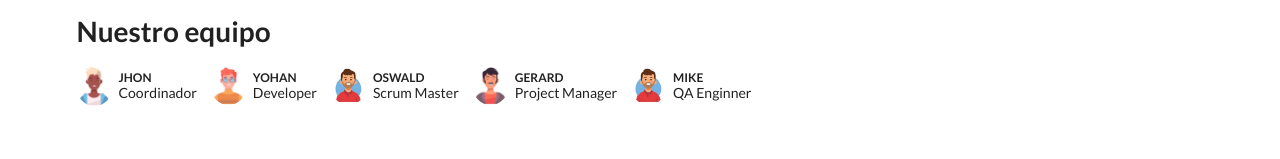
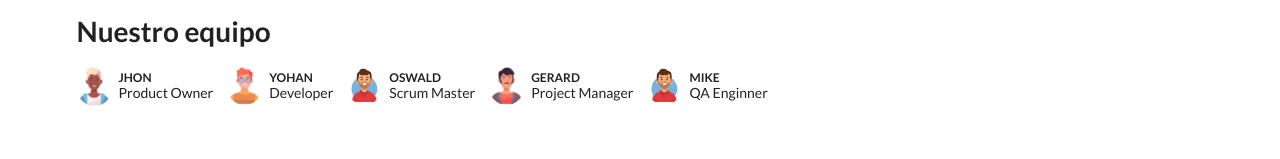
Before and after one commit to miguelbart/client, a Vue app: page / in a window 1280 px wide. Shown: the part 155-314 px from the top of the page. Built offline with nearby package versions, Linux system fonts and the light colour scheme; no server answers.

Commit message:
role name changed

```diff
--- a/src/views/Home.vue
+++ b/src/views/Home.vue
@@ -6,7 +6,7 @@
         <img class="ui mini circular image" src="../assets/jhon.png">
           <div class="content">
             <div class="ui sub header">Jhon</div>
-            Coordinador
+            Product Owner
             </div>
           </div>
       <div class="item">
```
